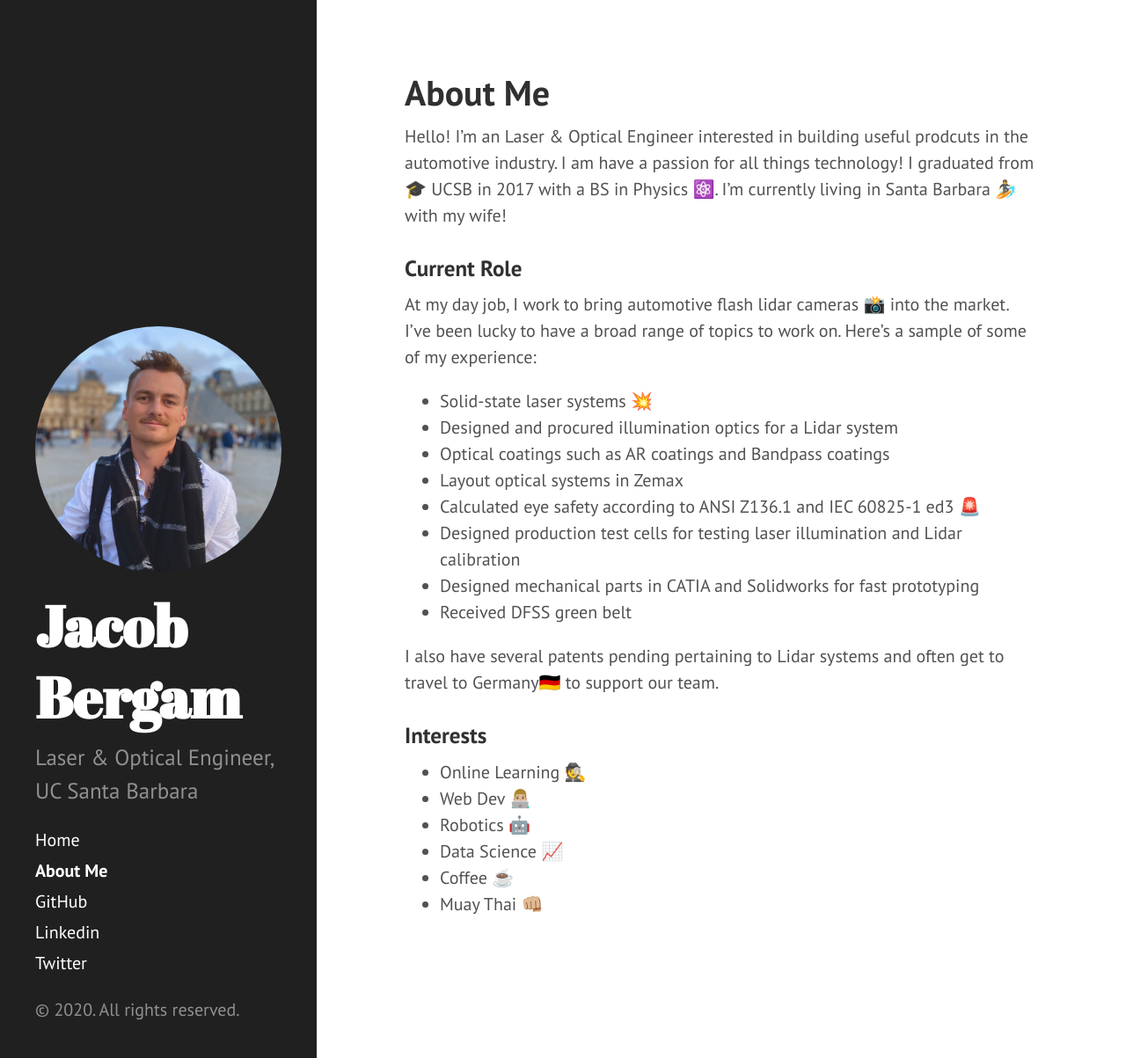
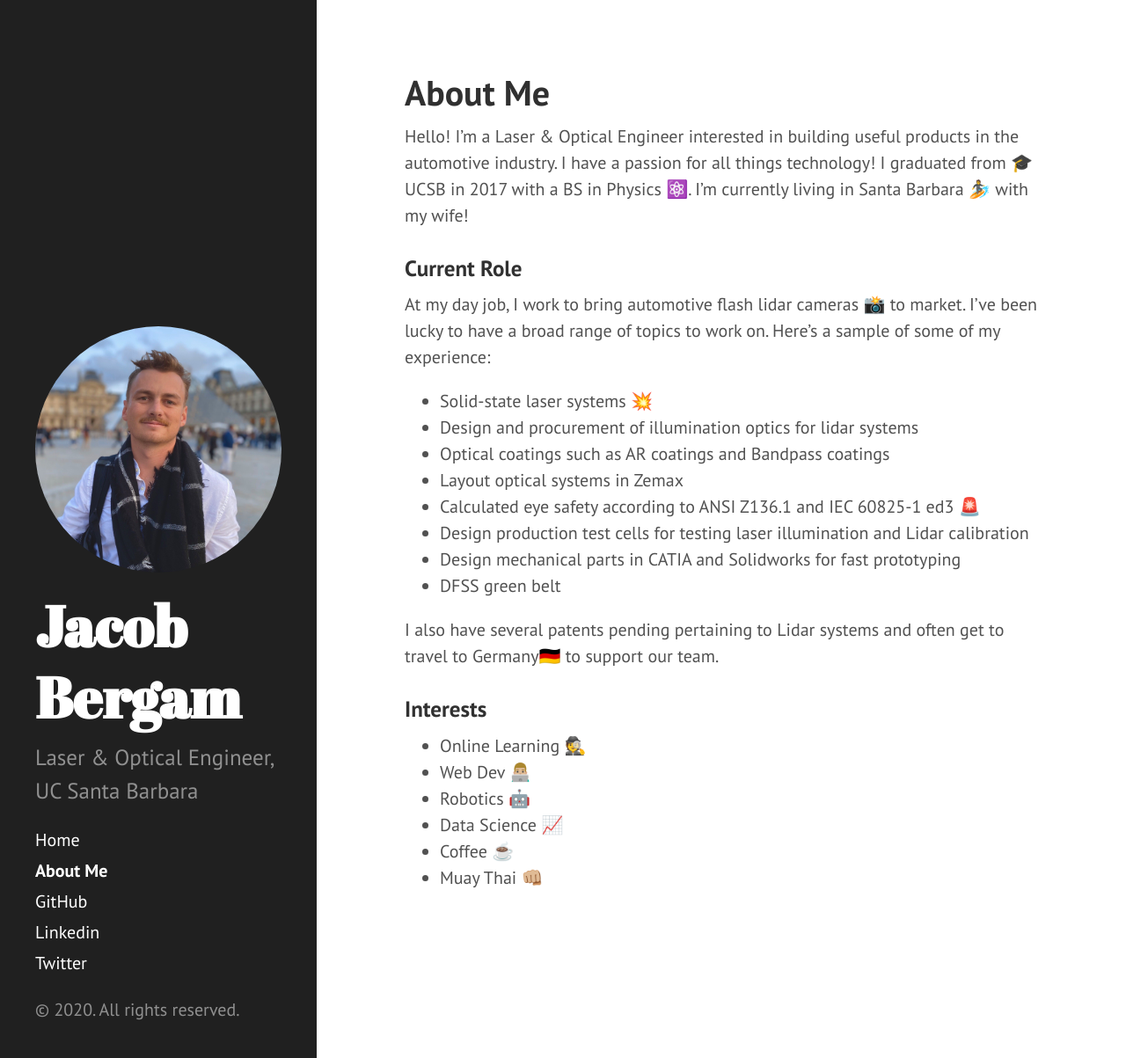
Before and after one commit to Jacobabergam/jacobbergam_blog, a Jekyll site: the page built from about.md, in a window 1280 px wide and 1203 px high. Shown: the whole window at 88% size. Built offline with Jekyll 4.4.1, drawn with Linux system fonts in a browser that asks for light colours.

Commit message:
fixed spelling on about.md

```diff
--- a/about.md
+++ b/about.md
@@ -5,21 +5,21 @@ order: 1
 ---
 
 
-Hello! I'm an Laser & Optical Engineer interested in building useful prodcuts in the automotive industry. I am have a passion for all things technology! I graduated from 🎓 UCSB in 2017 with a BS in Physics ⚛️. I'm currently living in Santa Barbara 🏄 with my wife!
+Hello! I'm a Laser & Optical Engineer interested in building useful products in the automotive industry. I have a passion for all things technology! I graduated from 🎓 UCSB in 2017 with a BS in Physics ⚛️. I'm currently living in Santa Barbara 🏄 with my wife!
 
 <!--more-->
 
 ### Current Role
-At my day job, I work to bring automotive flash lidar cameras 📸 into the market. I've been lucky to have a broad range of topics to work on. Here's a sample of some of my experience:
+At my day job, I work to bring automotive flash lidar cameras 📸 to market. I've been lucky to have a broad range of topics to work on. Here's a sample of some of my experience:
 
 * Solid-state laser systems 💥
-* Designed and procured illumination optics for a Lidar system
+* Design and procurement of illumination optics for lidar systems
 * Optical coatings such as AR coatings and Bandpass coatings
 * Layout optical systems in Zemax
 * Calculated eye safety according to ANSI Z136.1 and IEC 60825-1 ed3 🚨
-* Designed production test cells for testing laser illumination and Lidar calibration
-* Designed mechanical parts in CATIA and Solidworks for fast prototyping
-* Received DFSS green belt
+* Design production test cells for testing laser illumination and Lidar calibration
+* Design mechanical parts in CATIA and Solidworks for fast prototyping
+* DFSS green belt
 
 I also have several patents pending pertaining to Lidar systems and often get to travel to Germany🇩🇪 to support our team.
 
```
